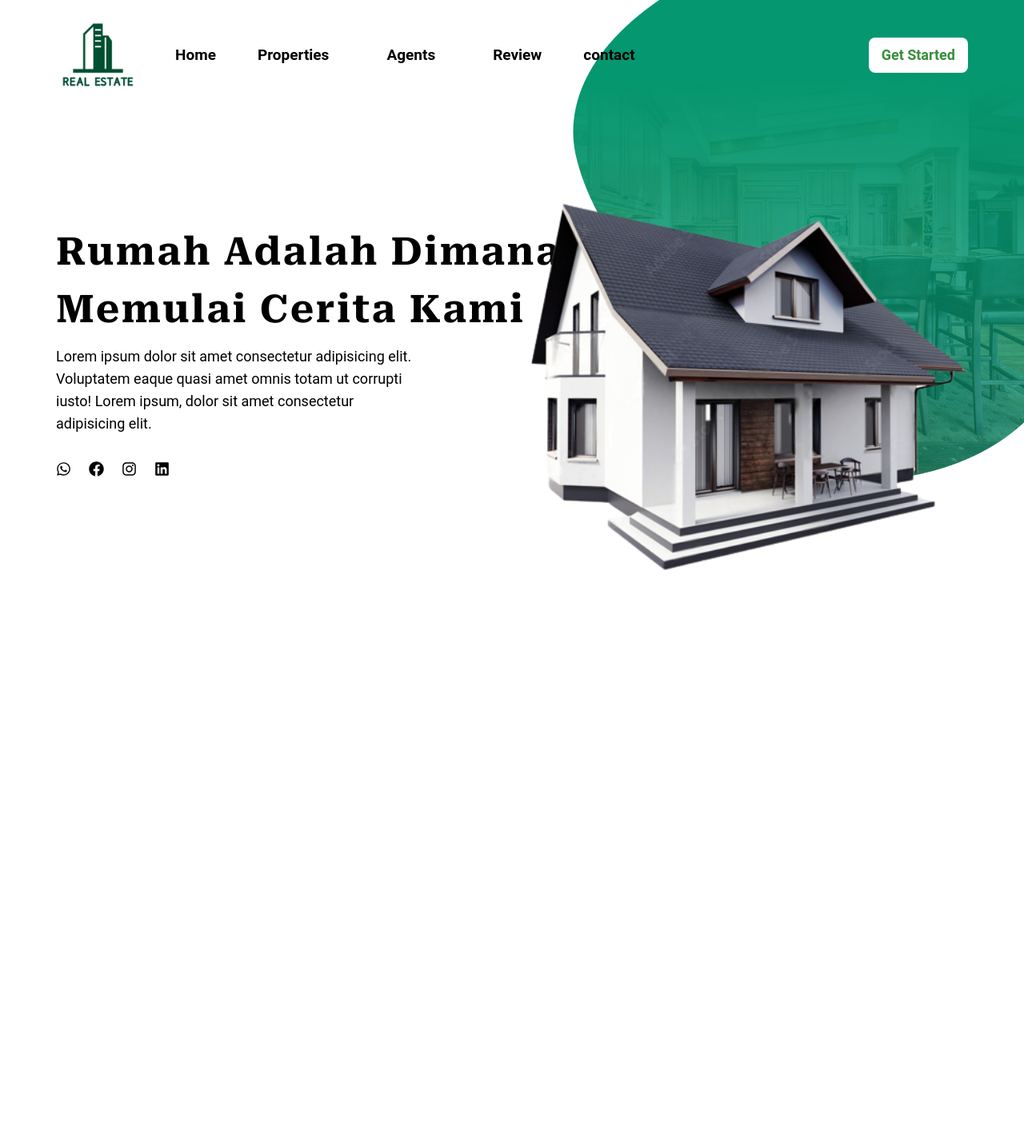
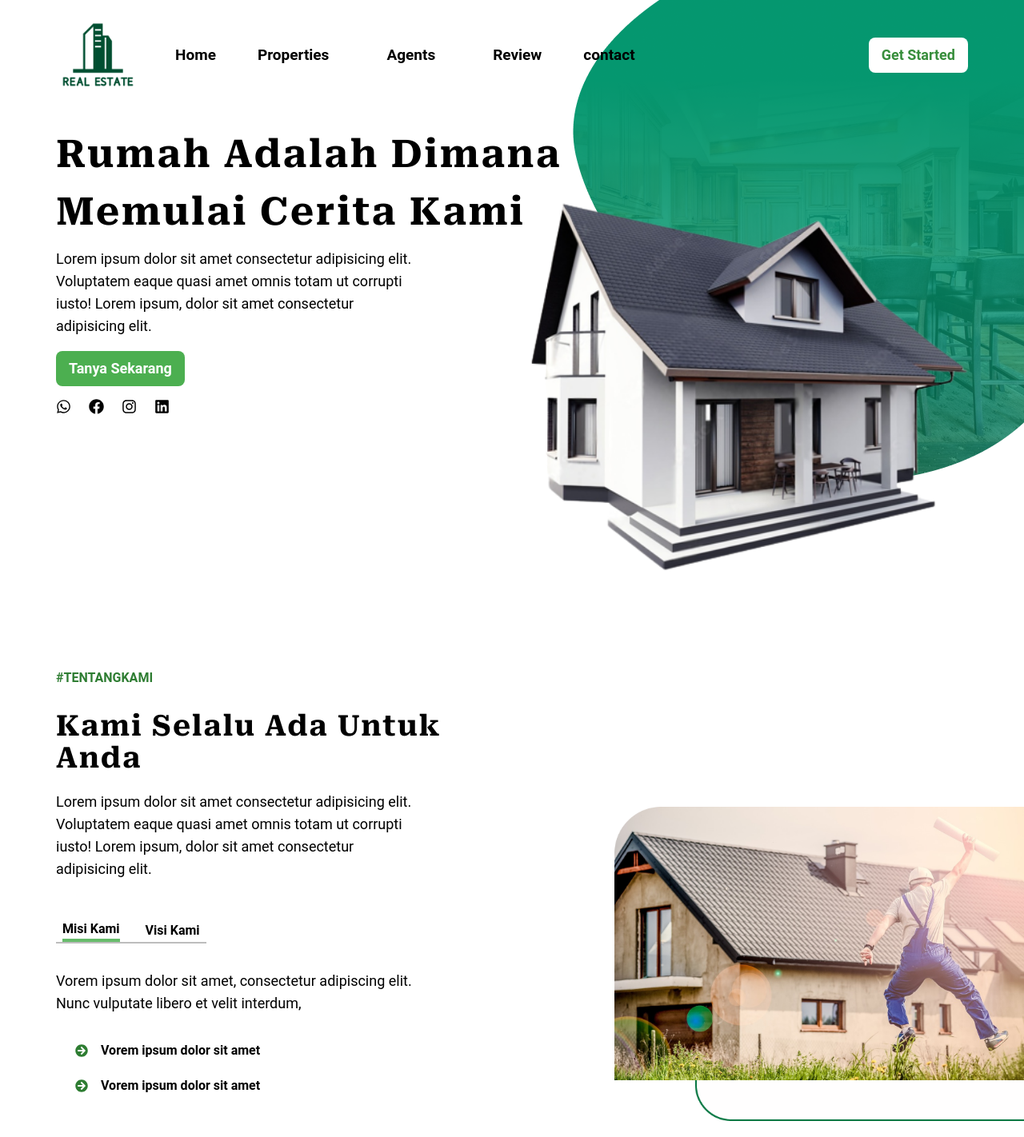
Before and after one commit to Amar-arruf/real-estate-landing, a Next.js app: page / in a window 1280 px wide. Shown: the whole page at 80% size. Before the commit the page ends 800 px from the top, so only its background shows below. Built offline with nearby package versions, Linux system fonts and the light colour scheme.

Commit message:
section About

```diff
--- a/components/HeroText.tsx
+++ b/components/HeroText.tsx
@@ -1,5 +1,6 @@
 import { Roboto_Serif } from "next/font/google";
 import Images from "next/image";
+import { Button } from "@material-tailwind/react";
 
 import {
   FaWhatsapp,
@@ -30,6 +31,16 @@ const HeroText = () => {
             eaque quasi amet omnis totam ut corrupti iusto! Lorem ipsum, dolor
             sit amet consectetur adipisicing elit.
           </p>
+          <div className="flex justify-center md:justify-start">
+            <Button
+              variant="filled"
+              color="green"
+              size="sm"
+              className="inline w-fit !shadow-none text-base lg:text-lg text-white"
+            >
+              <span>Tanya Sekarang</span>
+            </Button>
+          </div>
 
           <div className="mt-4 justify-center md:justify-start flex items-center gap-1.5">
             <span className="text-[19px] pe-4">
@@ -51,6 +62,7 @@ const HeroText = () => {
             src="/img/home.png"
             width={768}
             height={547}
+            priority
             alt="home"
             className="w-full m-0 p-0 md:w-full md:w-[700px] md:h-[auto]  lg:w-[768px] lg:h-[547px] lg:absolute md:right-0 lg:bottom-[3.5rem]"
           />
--- /dev/null
+++ b/components/SectionAbout.tsx
@@ -0,0 +1,78 @@
+import { Open_Sans, Roboto_Serif } from "next/font/google";
+import * as React from "react";
+
+import { FaArrowCircleRight } from "react-icons/fa";
+import Image from "next/image";
+
+const open_sans = Open_Sans({
+  subsets: ["latin"],
+  variable: "--font-openSans",
+  display: "swap",
+});
+
+const roboto = Roboto_Serif({
+  weight: ["700"],
+  style: ["normal"],
+  subsets: ["latin"],
+  display: "swap",
+});
+
+const SectionAbout: React.ElementType = () => {
+  return (
+    <div className="my-5 relative">
+      <div className="container mx-auto">
+        <div className="flex flex-col justify-content md:flex-row md:justify-start items-center">
+          <div className="py-2">
+            <span className="uppercase text-sm lg:text-base text-green-800 font-bold flex justify-center md:justify-start pb-4 pt-5 md:pb-2 md:pt-2">
+              #TentangKami
+            </span>
+            <h1
+              className={`${roboto.className} text-center md:text-left text-lg md:text-2xl lg:text-4xl tracking-wider leading-normal lg:leading-12 my-4 lg:my-5 `}
+            >
+              Kami Selalu Ada Untuk <br /> Anda
+            </h1>
+            <p className="w-full px-5 md:px-0 text-center md:w-9/12 md:text-start text-sm md:text-base lg:text-lg lg:w-custom-width lg:py-px mb-4">
+              Lorem ipsum dolor sit amet consectetur adipisicing elit.
+              Voluptatem eaque quasi amet omnis totam ut corrupti iusto! Lorem
+              ipsum, dolor sit amet consectetur adipisicing elit.
+            </p>
+            <div className="flex justify-center md:justify-start">
+              <div className="flex w-fit items-center my-8 px-2 gap-x-8 border-b-2 border-gray-400">
+                <span className="font-semibold text-sm lg:text-base border-b-4 border-green-400 ">
+                  Misi Kami
+                </span>
+                <span className="font-semibold text-sm lg:text-base">
+                  Visi Kami
+                </span>
+              </div>
+            </div>
+
+            <p className="w-full px-5 md:px-0 text-center md:w-9/12 md:text-start text-sm md:text-base lg:text-lg lg:w-custom-width lg:py-px mb-4">
+              Vorem ipsum dolor sit amet, consectetur adipiscing elit. Nunc
+              vulputate libero et velit interdum,
+            </p>
+            <div className="p-4">
+              <span className=" flex justify-center md:justify-start items-center gap-x-4 px-2 pb-5 font-semibold">
+                <FaArrowCircleRight className="text-green-800" /> Vorem ipsum
+                dolor sit amet
+              </span>
+              <span className=" flex justify-center md:justify-start items-center gap-x-4 px-2 pb-2 font-semibold">
+                <FaArrowCircleRight className="text-green-800" /> Vorem ipsum
+                dolor sit amet
+              </span>
+            </div>
+          </div>
+          <Image
+            src="/img/arsitek.png"
+            alt="about Me"
+            width={400}
+            height={538}
+            className="lg:absolute p-5 md:p-0 md:w-1/2 lg:w-[40%] right-0 bottom-0"
+          />
+        </div>
+      </div>
+    </div>
+  );
+};
+
+export default SectionAbout;
--- a/components/TopBar.tsx
+++ b/components/TopBar.tsx
@@ -137,7 +137,7 @@ export default function TopBar() {
         <div className="container mx-auto">
           {navList}
           <div className="w-fit mx-auto">
-            <Button variant="filled" color="white" size="sm" className="mb-2">
+            <Button variant="filled" color="white" size="sm" className="mb-2 text-base">
               <span>Get Started</span>
             </Button>
           </div>
--- a/pages/index.tsx
+++ b/pages/index.tsx
@@ -1,10 +1,13 @@
 import Hero from "@/components/Hero";
 import * as React from "react";
+
+import SectionAbout from "@/components/SectionAbout";
 
 export default function Home(): React.JSX.Element {
   return (
     <>
       <Hero />
+      <SectionAbout />
     </>
   );
 }
--- a/tailwind.config.js
+++ b/tailwind.config.js
@@ -17,7 +17,7 @@ module.exports = withMT({
         14: "4.5rem",
       },
       height: {
-        "custom-screen": "75vh",
+        "custom-screen": "50vh",
       },
       width: {
         "custom-width": "40%",
```
Also changed, not shown: public/img/arsitek.png (added).
